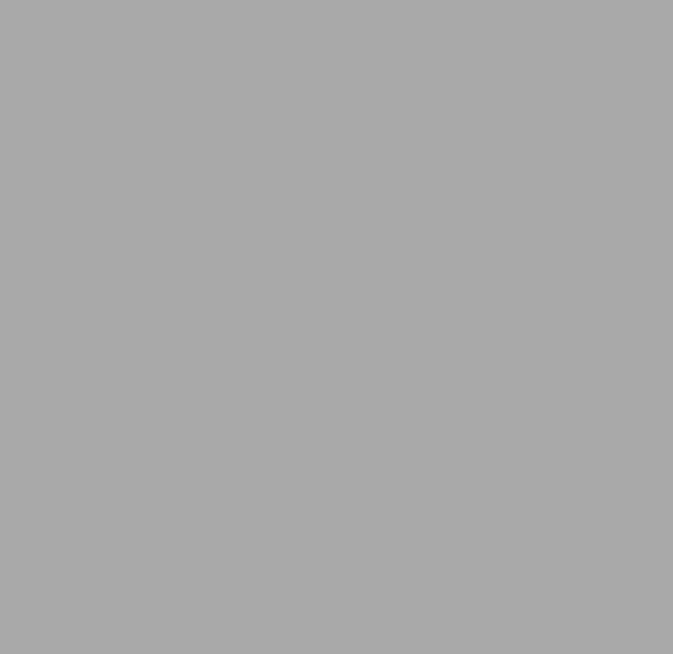
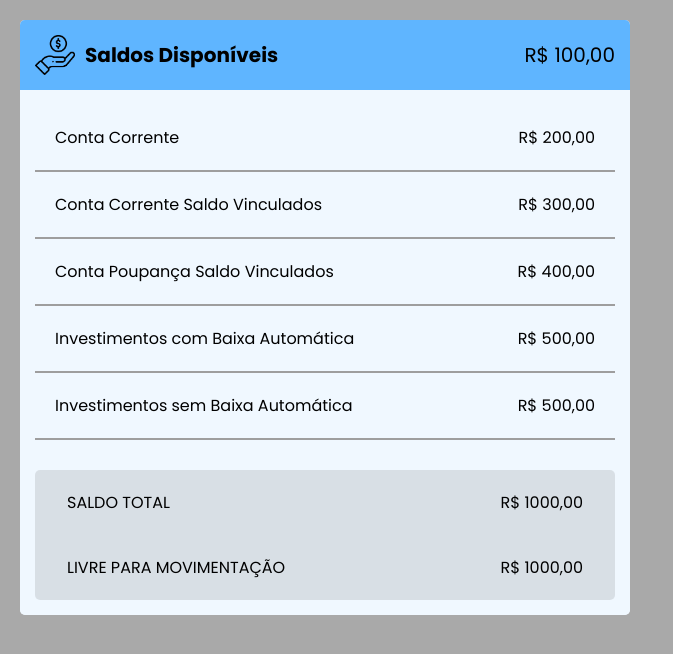
Before and after one commit to juliacsramos/secao8.2-projeto, an Angular app: page / in a window 1280 px wide. Shown: the top 654 px of the page, without its empty margins (0-673 px from the left). Built offline with nearby package versions, Linux system fonts and the light colour scheme.

Commit message:
feat: adicionando balance card

```diff
--- a/src/app/app.component.html
+++ b/src/app/app.component.html
@@ -1,5 +1,6 @@
 <div class="container">
   <div class="item">
+    <app-balance-card></app-balance-card>
   </div>
   <div class="item">
   </div>
--- a/src/app/app.module.ts
+++ b/src/app/app.module.ts
@@ -3,10 +3,12 @@ import { BrowserModule } from '@angular/platform-browser';
 
 import { AppRoutingModule } from './app-routing.module';
 import { AppComponent } from './app.component';
+import { BalanceCardComponent } from './components/balance-card/balance-card.component';
 
 @NgModule({
   declarations: [
-    AppComponent
+    AppComponent,
+    BalanceCardComponent
   ],
   imports: [
     BrowserModule,
--- /dev/null
+++ b/src/app/components/balance-card/balance-card.component.html
@@ -0,0 +1,59 @@
+<div class="ca-c-card">
+    <div class="ca-c-card__header balance-card__header">
+        <div class="balance-card__header-title">
+            <img class="balance-card__header-icon" src="assets/icons/icon-hand.png" alt="Icone Saldos" />
+            <h1>Saldos Disponíveis</h1>
+        </div>
+        <p>
+            R$ 100,00
+        </p>
+    </div>
+    <div class="ca-c-card__content">
+        <div class="balance-card__content-item">
+            <p>Conta Corrente</p>
+            <p>R$ 200,00</p>
+        </div>
+
+        <div class="balance-card__content-line"></div>
+
+        <div class="balance-card__content-item">
+            <p>Conta Corrente Saldo Vinculados</p>
+            <p>R$ 300,00</p>
+        </div>
+
+        <div class="balance-card__content-line"></div>
+
+        <div class="balance-card__content-item">
+            <p>Conta Poupança Saldo Vinculados</p>
+            <p>R$ 400,00</p>
+        </div>
+
+        <div class="balance-card__content-line"></div>
+
+        <div class="balance-card__content-item">
+            <p>Investimentos com Baixa Automática</p>
+            <p>R$ 500,00</p>
+        </div>
+
+        <div class="balance-card__content-line"></div>
+
+        <div class="balance-card__content-item">
+            <p>Investimentos sem Baixa Automática</p>
+            <p>R$ 500,00</p>
+        </div>
+
+        <div class="balance-card__content-line"></div>
+
+        <div class="balance-card__content-summary">
+            <div class="balance-card__content-item">
+                <p>SALDO TOTAL</p>
+                <p>R$ 1000,00</p>
+            </div>
+
+            <div class="balance-card__content-item">
+                <p>LIVRE PARA MOVIMENTAÇÃO</p>
+                <p>R$ 1000,00</p>
+            </div>
+        </div>
+    </div>
+</div>
--- /dev/null
+++ b/src/app/components/balance-card/balance-card.component.scss
@@ -0,0 +1,46 @@
+.balance-card {
+    &__header {
+        display: flex;
+        align-items: center;
+
+        p {
+            font-size: 20px;
+        }
+    }
+
+    &__header-title {
+        display: flex;
+        align-items: center;
+        margin-right: auto;
+
+        h1 {
+            font-size: 20px;
+        }
+    }
+
+    &__header-icon {
+        width: 40px;
+        margin-right: 10px;
+    }
+
+    &__content-item {
+        display: flex;
+        align-items: center;
+        padding: 20px;
+
+        p:nth-of-type(1) {
+          margin-right: auto;
+        }
+    }
+
+    &__content-line {
+        border: 0.5px solid #9e9e9e;
+    }
+
+    &__content-summary {
+        margin-top: 30px;
+        border-radius: 5px;
+        background-color: rgba(0, 0, 0, 0.1);
+        padding: 0px 12px;
+    }
+}
--- a/src/styles.scss
+++ b/src/styles.scss
@@ -2,3 +2,4 @@
 @import url('https://fonts.googleapis.com/css2?family=Poppins:wght@300;400;500;600;700;800;900&display=swap');
 
 @import './styles/reset/_reset.scss';
+@import './styles/components/_card.scss';
--- /dev/null
+++ b/src/styles/components/_card.scss
@@ -0,0 +1,19 @@
+.ca-c-card {
+    border: none;
+    overflow: hidden;
+    border-radius: 5px;
+    background-color: aliceblue;
+
+    &__header {
+        padding: 15px;
+        background-color: #5fb5ff;
+    }
+    &__content {
+        padding: 15px;
+        overflow: hidden;
+        border-bottom-left-radius: 5px;
+        border-bottom-right-radius: 5px;
+        background-color: aliceblue;
+    }
+
+}
```
Also changed, not shown: src/app/components/balance-card/balance-card.component.ts (added, +10 -0 lines), 1 other file (tests, documents, lock files or other folders).
